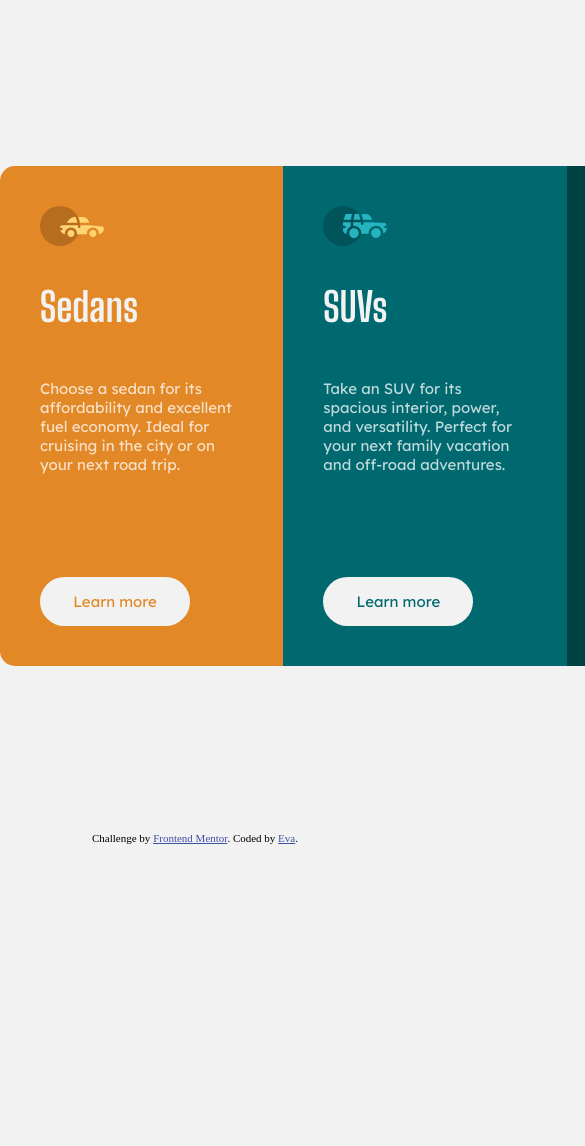
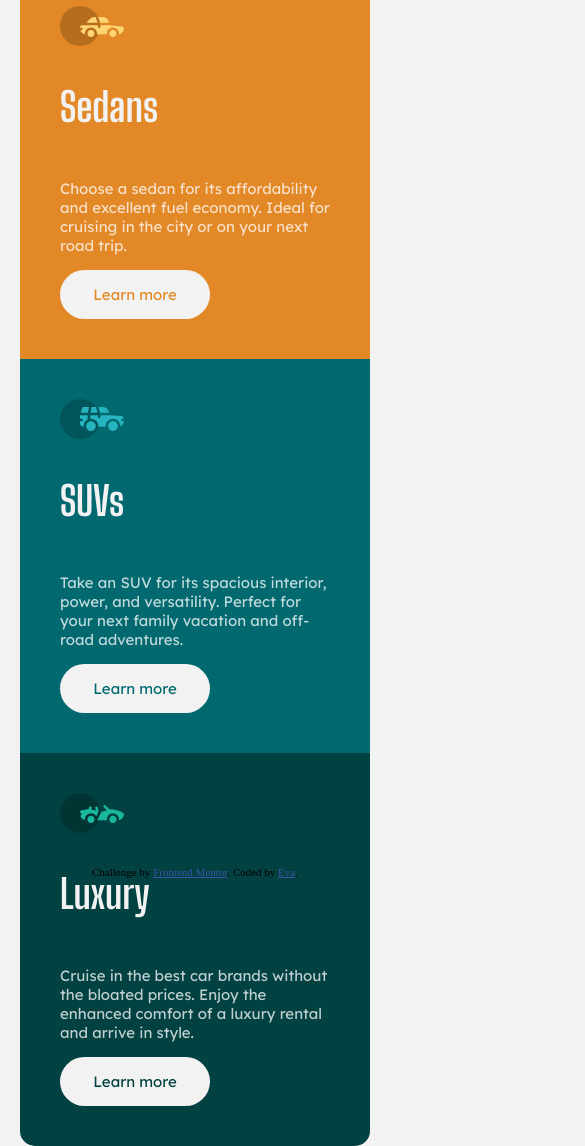
Before and after one commit to Evaketesdi/3-column-preview-card-component, a plain HTML site: page index.html in a window 390 px wide. Shown: the top 1146 px of the page, 585 px wide, since content can reach past the window. Before the commit the page ends 844 px from the top, so only its background shows below. Drawn offline with Linux system fonts and the light colour scheme.

Commit message:
media queries

```diff
--- a/style.css
+++ b/style.css
@@ -77,3 +77,17 @@ button:hover {
 .luxury-button {
   color: var(--very-dark-cyan);
 }
+@media (max-width: 600px) {
+  .container {
+    flex-direction: column;
+    align-items: center;
+    width: 350px;
+    height: 900px;
+  }
+  .sedan {
+    border-radius: 15px 15px 0 0;
+  }
+  .luxury {
+    border-radius: 0 0 15px 15px;
+  }
+}
```
